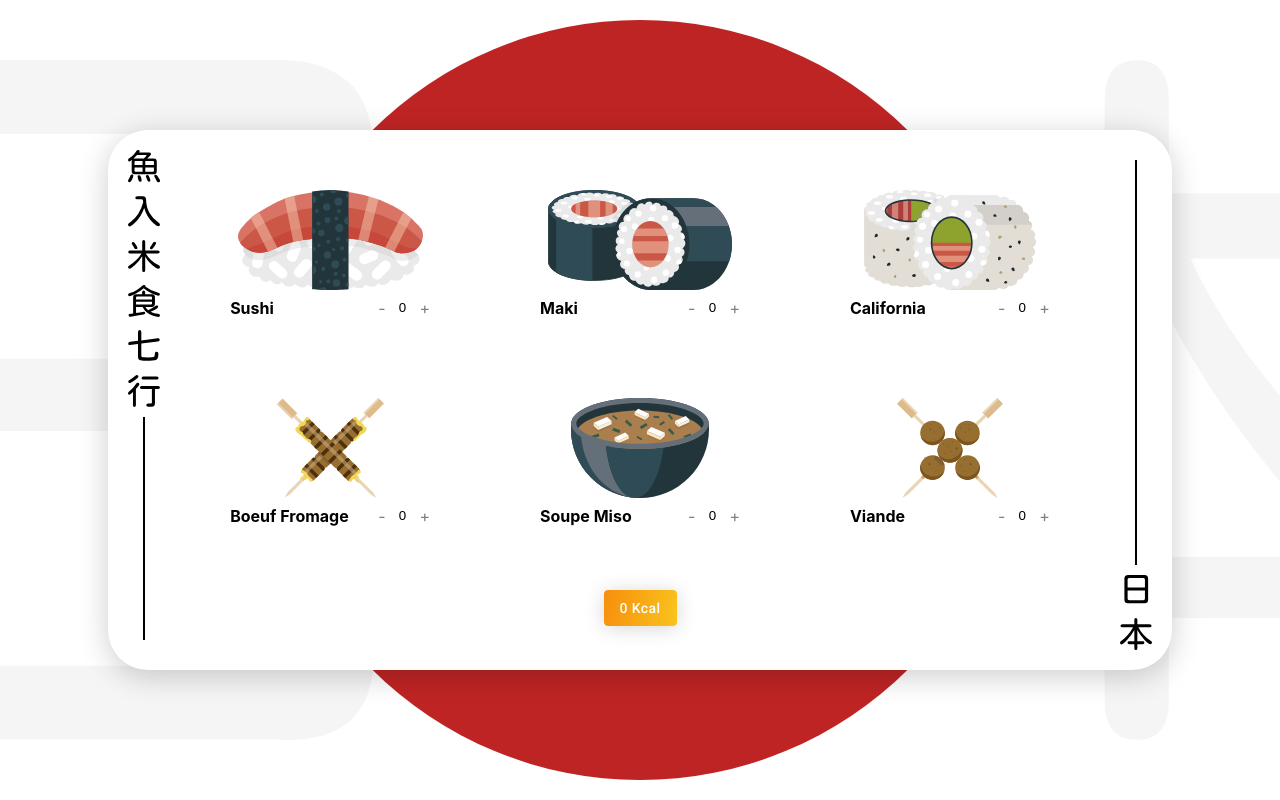
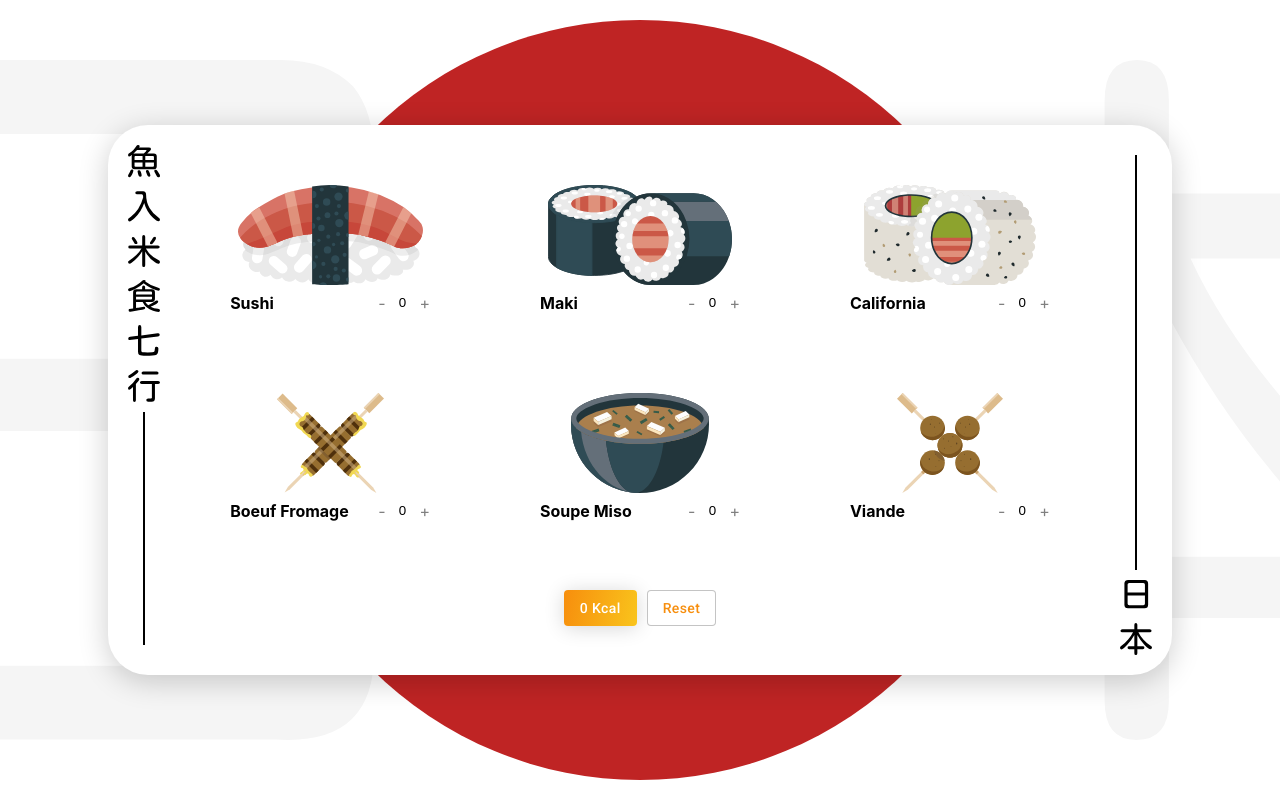
Before and after one commit to sebastien-lb/japcalculator, a React (Create React App) app: page / in a window 1280 px wide. Built offline with nearby package versions, Linux system fonts and the light colour scheme.

Commit message:
add reset button

```diff
--- a/src/pages/Calculator/Calculator.tsx
+++ b/src/pages/Calculator/Calculator.tsx
@@ -27,6 +27,8 @@ type ClassNames =
   | "mainFoodItems"
   | "itemContainer"
   | "buttonContainer"
+  | "primaryButton"
+  | "secondaryButton"
   | "lateralBar"
   | "barSpacer";
 interface OwnProps {
@@ -55,6 +57,8 @@ export const CalculatorPage: React.FC<Props> = (props: Props) => {
     return acc + values[itemName].kcal;
   }, 0);
 
+  const reset = () => () => { setValues({}) }
+
   return (
     <div className={classes.container}>
       <div className={classes.calculatorContainer}>
@@ -78,8 +82,11 @@ export const CalculatorPage: React.FC<Props> = (props: Props) => {
             </div>
           </div>
           <div className={classes.buttonContainer}>
-            <Button variant="contained" onClick={sendData(result)}>
+            <Button className={classes.primaryButton} variant="contained" onClick={sendData(result)}>
               {result} Kcal
+            </Button>
+            <Button className={classes.secondaryButton} variant="outlined" onClick={reset()}>
+              Reset
             </Button>
           </div>
         </div>
@@ -185,6 +192,16 @@ const styles = (theme: CustomTheme): Record<ClassNames, CSSProperties> => ({
     marginBottom: theme.spacing(3),
     marginTop: theme.spacing(3),
   },
+  primaryButton: {
+    background:
+    "transparent linear-gradient(101deg, #F78E0D 0%, #F9C41C 100%) 0% 0% no-repeat padding-box",
+    margin: "5px"
+  },
+  secondaryButton: {
+    background: "white",
+    margin: "5px",
+    color: "#F78E0D"
+  },
   lateralBar: {
     display: "flex",
     flexDirection: "column",
--- a/src/style/theme.ts
+++ b/src/style/theme.ts
@@ -10,10 +10,6 @@ export const theme: CustomTheme = createMuiTheme({
   },
   overrides: {
     MuiButton: {
-      root: {
-        background:
-          "transparent linear-gradient(101deg, #F78E0D 0%, #F9C41C 100%) 0% 0% no-repeat padding-box"
-      },
       contained: {
         color: "white",
         boxShadow: "0px 2px 20px #00000029"
```
